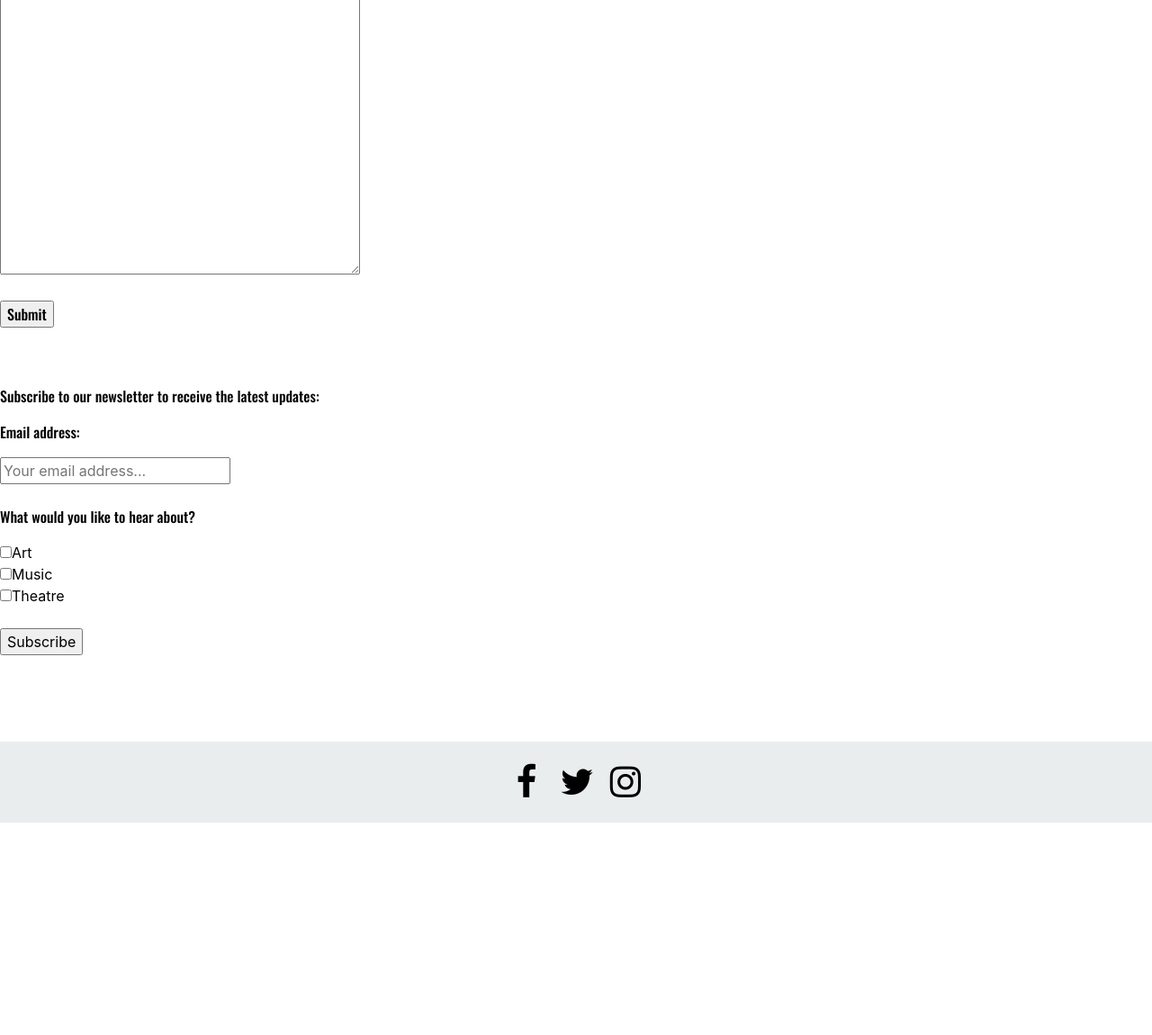
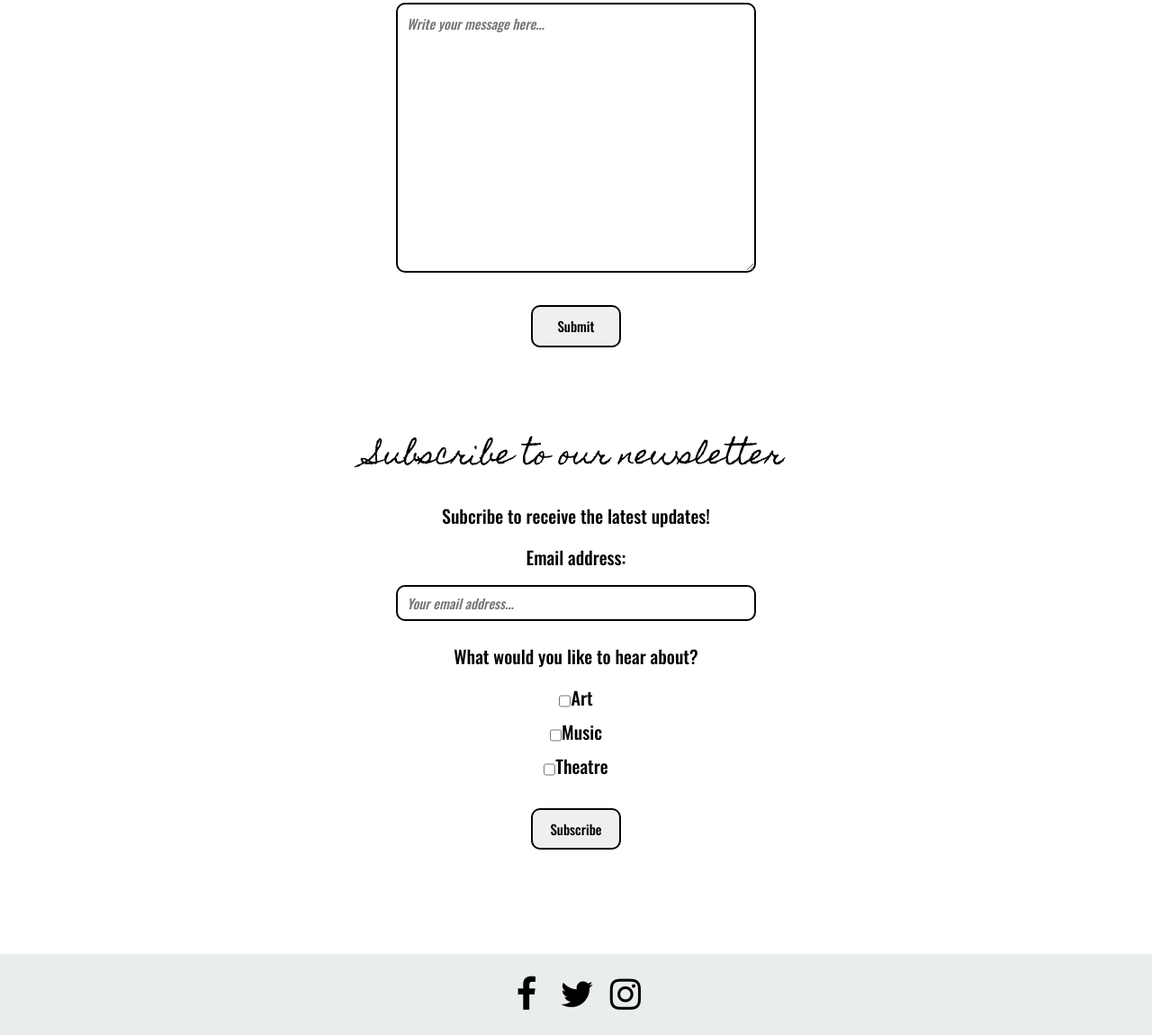
Before and after one commit to sarisri/group_project, a plain HTML site: page contact.html in a window 1280 px wide. Shown: the part 886-2036 px from the top of the page at 90% size. Before the commit the page ends 1800 px from the top, so only its background shows below. Drawn offline with nearby package versions, Linux system fonts and the light colour scheme; a script that the page names is missing; files whose address does not match are found by name.

Commit message:
Basic contact us styling
Basic contact us styling

```diff
--- a/contact.html
+++ b/contact.html
@@ -24,8 +24,9 @@
       <a class="nav-link" href="contact.html">CONTACT US</a>
   </nav>
   <main>
-    <section id="contact">
-      <p> We'd love to hear from you! </p>
+    <section class="contact">
+      <br>
+      <h4>We'd love to hear from you!</h4>
       <br>
       <form id="contact_form" action="mailto:dsdakhil@aol.com" method="post" enctype="text/plain">
         <p>First name:</p>
@@ -37,7 +38,7 @@
         <br>
         <br>
         <p>Your message:<p>
-        <textarea id="message" type="text" name="message" placeholder="Write your message here..." style="width:400px; height:400px;"></textarea>
+        <textarea id="message" type="text" name="message" placeholder="Write your message here..." style="width:400px; height:300px;"></textarea>
         <br>
         <br>
         <input id="submit_button" type="submit" value="Submit">
@@ -45,20 +46,33 @@
     </section>
     <br>
     <br>
-    <section id="subscribe">
-      <p>Subscribe to our newsletter to receive the latest updates:<p>
-      <form id="subscribe" action="mailto:dsdakhil@aol.com" method="post" enctype="text/plain">
+    <section class="subscribe">
+      <h4>Subscribe to our newsletter</h4>
+      <br>
+      <form id="subscribe_form" action="mailto:dsdakhil@aol.com" method="post" enctype="text/plain">
+        <p>Subcribe to receive the latest updates!</p>
         <p>Email address:</p>
         <input id="email" type="email" name="email" placeholder="Your email address...">
         <br>
         <br>
-        <p> What would you like to hear about?</p>
-        <input id="check_box" type="checkbox" name="option1" value="Art">Art
-        <br>
-        <input id="check_box" type="checkbox" name="option2" value="Music">Music
-        <br>
-        <input id="check_box" type="checkbox" name="option3" value="Theatre">Theatre
-        <br>
+        <p>What would you like to hear about?</p>
+        <div class="check_box">
+          <div class="check_box1">
+            <input id="check_box1" type="checkbox" name="option1" value="Art">
+            <label id="check_box1_label" for="option1">Art</label>
+            <br>
+          </div>
+          <div class="check_box2">
+            <input id="check_box2" type="checkbox" name="option2" value="Music">
+            <label id="check_box2_label" for="option2">Music</label>
+            <br>
+          </div>
+          <div class="check_box3">
+            <input id="check_box3" type="checkbox" name="option3" value="Theatre">
+            <label id="check_box3_label" for="option3">Theatre</label>
+            <br>
+          </div>
+        </div>
         <br>
         <input id="subscribe_button" type="submit" value="Subscribe">
       </form>
--- a/css/style.css
+++ b/css/style.css
@@ -189,3 +189,63 @@ h5, p {
   transform: scale(1.1);
   transition: transform .3s;
 }
+
+.contact, .subscribe {
+  text-align: center;
+  padding: 20px;
+}
+
+h4 {
+  font-family: 'Homemade Apple', cursive;
+  font-size: 30px;
+}
+
+#contact_form {
+  font-family: 'Oswald', sans-serif;
+}
+
+#subscribe_form {
+  font-family: 'Oswald', sans-serif;
+}
+
+.check_box {
+  display: flex;
+  flex-direction: column;
+  align-items: center;
+}
+
+.check_box1, .check_box2, .check_box3 {
+  display: flex;
+  flex-direction: row;
+}
+
+#firstname, #lastname, #message, #email {
+  font-size: 12px;
+  border: 2px solid black;
+  border-radius: 10px;
+  width: 400px;
+  padding: 10px;
+  font-size: 15px;
+  font-style: italic;
+}
+
+#firstname, #lastname, #email {
+  height: 40px;
+}
+
+#submit_button, #subscribe_button {
+  font-size: 12px;
+  border: 2px solid black;
+  border-radius: 10px;
+  width: 100px;
+  padding: 10px;
+  font-size: 15px;
+}
+
+.check_box, #contact_form, #subscribe_form > p {
+  font-size: 20px;
+}
+
+.form-check {
+
+}
```
